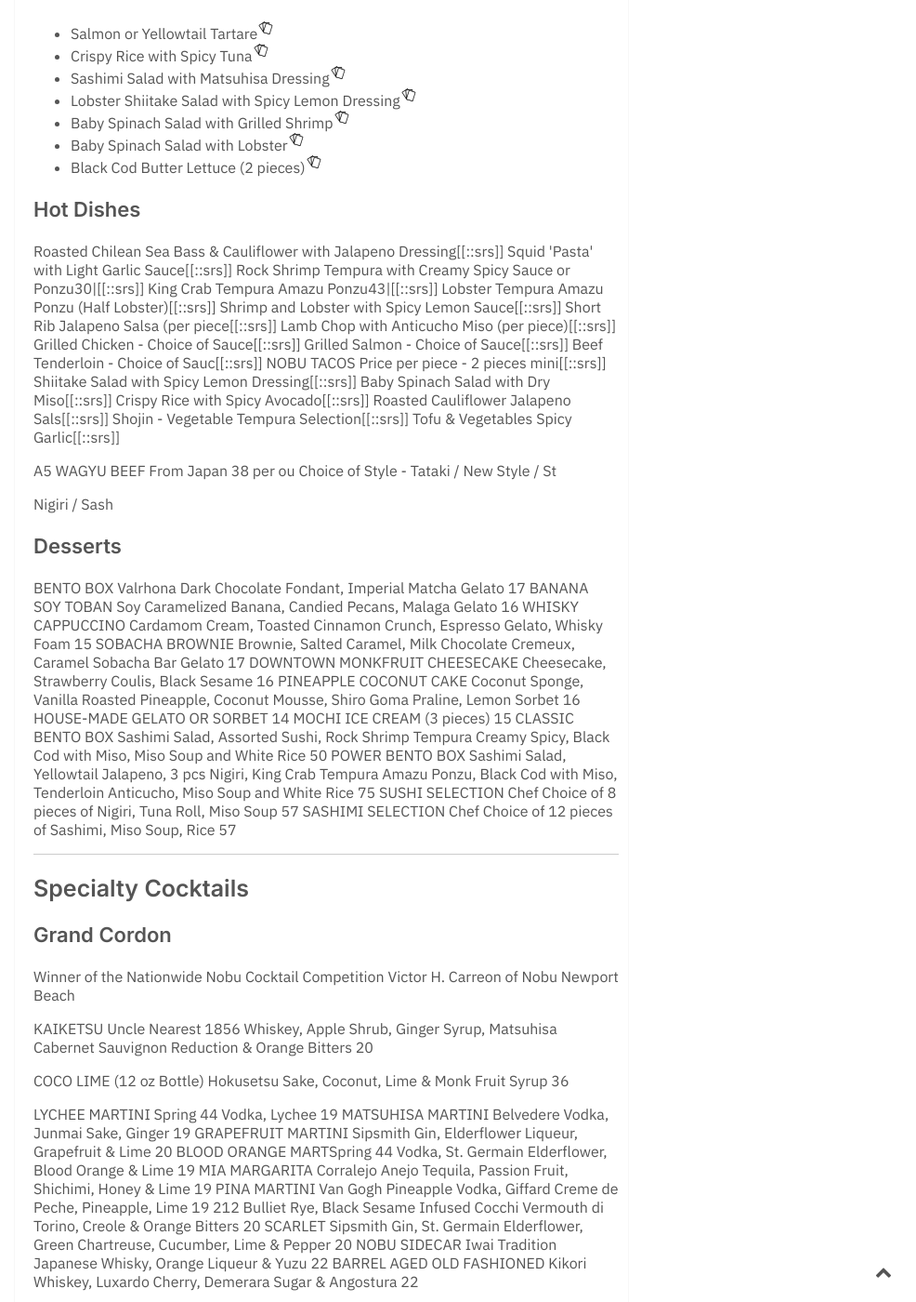
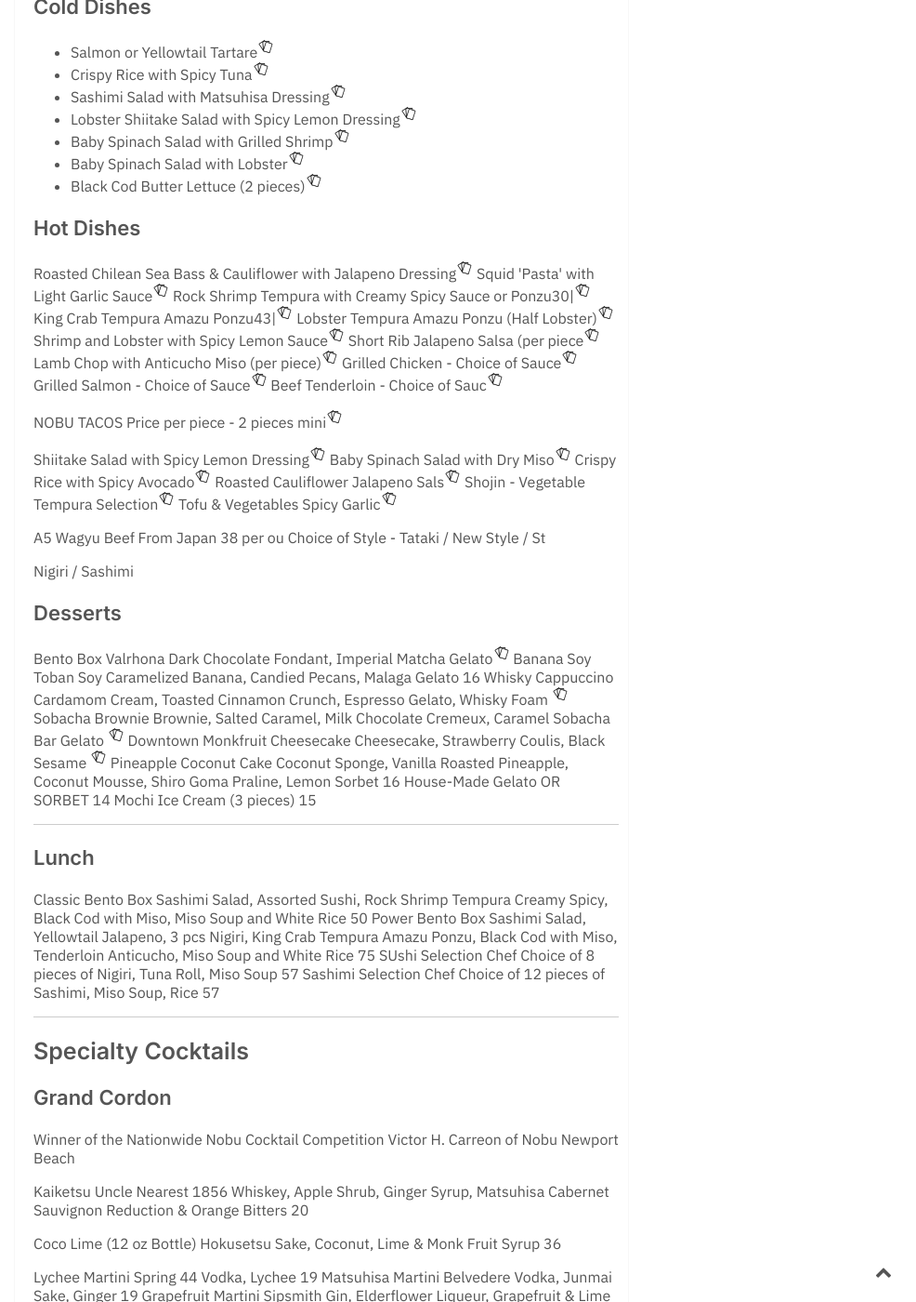
Before and after one commit to yeungndev/flashcard, a Jekyll site: the page built from _notes/menu-description.md, in a window 1280 px wide and 1400 px high, scrolled down 1151 px. Shown: the whole window at 93% size, without its empty margins (294-1280 px from the left). Built offline with Jekyll 4.4.1, drawn with Linux system fonts in a browser that asks for light colours; some of the changed text lies outside the part shown.

Commit message:
updating menu description. changing upper case text to titlecase

```diff
--- a/_notes/menu-description.md
+++ b/_notes/menu-description.md
@@ -7,6 +7,7 @@ title: menu description
   - [Cold Dishes](#cold-dishes)
   - [Hot Dishes](#hot-dishes)
   - [Desserts](#desserts)
+  - [Lunch](#lunch)
 - [Specialty Cocktails](#specialty-cocktails)
   - [Grand Cordon](#grand-cordon)
 - [Wines by the Glass](#wines-by-the-glass)
@@ -58,44 +59,50 @@ title: menu description
 
 ### Hot Dishes
 
-Roasted Chilean Sea Bass & Cauliflower with Jalapeno Dressing[[::srs]]
-Squid 'Pasta' with Light Garlic Sauce[[::srs]]
-Rock Shrimp Tempura with Creamy Spicy Sauce or Ponzu30|[[::srs]]
-King Crab Tempura Amazu Ponzu43|[[::srs]]
-Lobster Tempura Amazu Ponzu (Half Lobster)[[::srs]]
-Shrimp and Lobster with Spicy Lemon Sauce[[::srs]]
-Short Rib Jalapeno Salsa (per piece[[::srs]]
-Lamb Chop with Anticucho Miso (per piece)[[::srs]]
-Grilled Chicken - Choice of Sauce[[::srs]]
-Grilled Salmon - Choice of Sauce[[::srs]]
-Beef Tenderloin - Choice of Sauc[[::srs]]
+Roasted Chilean Sea Bass & Cauliflower with Jalapeno Dressing[[garlic, onion::srs]]
+Squid 'Pasta' with Light Garlic Sauce[[soy, gluten, mushrooms, sesame, alcohol::srs]]
+Rock Shrimp Tempura with Creamy Spicy Sauce or Ponzu30|[[soy, gluten, shellfish, garlic, mushrooms::srs]]
+King Crab Tempura Amazu Ponzu43|[[soy, gluten, shellfish, mushroom (honey truffle aioli only)::srs]]
+Lobster Tempura Amazu Ponzu (Half Lobster)[[soy, gluten, shellfish, onion, garlic, (creamy spicy sauce only)::srs]]
+Shrimp and Lobster with Spicy Lemon Sauce[[soy, gluten, garlic, onion, mushroom, shellfish::srs]]
+Short Rib Jalapeno Salsa (per piece[[soy, onion, alcohol, garlic, gluten::srs]]
+Lamb Chop with Anticucho Miso (per piece)[[soy, gluten, garlic, onion, alcohol::srs]]
+Grilled Chicken - Choice of Sauce[[soy, gluten, alcohol, sesame, garlic::srs]]
+Grilled Salmon - Choice of Sauce[[soy, gluten, alcohol, sesame, garlic::srs]]
+Beef Tenderloin - Choice of Sauc[[soy, gluten, alcohol, sesame, garlic::srs]]
+
 NOBU TACOS Price per piece - 2 pieces mini[[::srs]]
-Shiitake Salad with Spicy Lemon Dressing[[::srs]]
-Baby Spinach Salad with Dry Miso[[::srs]]
-Crispy Rice with Spicy Avocado[[::srs]]
-Roasted Cauliflower Jalapeno Sals[[::srs]]
-Shojin - Vegetable Tempura Selection[[::srs]]
-Tofu & Vegetables Spicy Garlic[[::srs]]
 
-A5 WAGYU BEEF From Japan 38 per ou
+Shiitake Salad with Spicy Lemon Dressing[[soy, gluten, sesame, mushrooms, garlic::srs]]
+Baby Spinach Salad with Dry Miso[[soy, dairy, mushroom, shellfish::srs]]
+Crispy Rice with Spicy Avocado[[soy, gluten, garlic, dairy, alcohol::srs]]
+Roasted Cauliflower Jalapeno Sals[[garlic, onion::srs]]
+Shojin - Vegetable Tempura Selection[[soy, gluten, seafood (in sauce), (may contain) mushroom, onion::srs]]
+Tofu & Vegetables Spicy Garlic[[soy, gluten, garlic, mushroom alcohol::srs]]
+
+A5 Wagyu Beef From Japan 38 per ou
 Choice of Style - Tataki / New Style / St
 
-Nigiri / Sash
+Nigiri / Sashimi
 
 ### Desserts
 
-BENTO BOX Valrhona Dark Chocolate Fondant, Imperial Matcha Gelato 17
-BANANA SOY TOBAN Soy Caramelized Banana, Candied Pecans, Malaga Gelato 16
-WHISKY CAPPUCCINO Cardamom Cream, Toasted Cinnamon Crunch, Espresso Gelato, Whisky Foam 15
-SOBACHA BROWNIE Brownie, Salted Caramel, Milk Chocolate Cremeux, Caramel Sobacha Bar Gelato 17
-DOWNTOWN MONKFRUIT CHEESECAKE Cheesecake, Strawberry Coulis, Black Sesame 16
-PINEAPPLE COCONUT CAKE Coconut Sponge, Vanilla Roasted Pineapple, Coconut Mousse, Shiro Goma Praline, Lemon Sorbet 16
-HOUSE-MADE GELATO OR SORBET 14
-MOCHI ICE CREAM (3 pieces) 15
-CLASSIC BENTO BOX Sashimi Salad, Assorted Sushi, Rock Shrimp Tempura Creamy Spicy, Black Cod with Miso, Miso Soup and White Rice 50
-POWER BENTO BOX Sashimi Salad, Yellowtail Jalapeno, 3 pcs Nigiri, King Crab Tempura Amazu Ponzu, Black Cod with Miso, Tenderloin Anticucho, Miso Soup and White Rice 75
-SUSHI SELECTION Chef Choice of 8 pieces of Nigiri, Tuna Roll, Miso Soup 57
-SASHIMI SELECTION Chef Choice of 12 pieces of Sashimi, Miso Soup, Rice 57
+Bento Box Valrhona Dark Chocolate Fondant, Imperial Matcha Gelato[[dairy, eggs, caffeine, chocolate::srs]]
+Banana Soy Toban Soy Caramelized Banana, Candied Pecans, Malaga Gelato 16
+Whisky Cappuccino Cardamom Cream, Toasted Cinnamon Crunch, Espresso Gelato, Whisky Foam [[gluten, dairy, nuts (almonds), alcohol, eggs, geletin, caffeine::srs]]
+Sobacha Brownie Brownie, Salted Caramel, Milk Chocolate Cremeux, Caramel Sobacha Bar Gelato [[dairy, eggs, gluten, chocolate, salt::srs]]
+Downtown Monkfruit Cheesecake Cheesecake, Strawberry Coulis, Black Sesame [[dairy, sesame, fruit::srs]]
+Pineapple Coconut Cake Coconut Sponge, Vanilla Roasted Pineapple, Coconut Mousse, Shiro Goma Praline, Lemon Sorbet 16
+House-Made Gelato OR SORBET 14
+Mochi Ice Cream (3 pieces) 15
+
+---
+
+### Lunch
+Classic Bento Box Sashimi Salad, Assorted Sushi, Rock Shrimp Tempura Creamy Spicy, Black Cod with Miso, Miso Soup and White Rice 50
+Power Bento Box Sashimi Salad, Yellowtail Jalapeno, 3 pcs Nigiri, King Crab Tempura Amazu Ponzu, Black Cod with Miso, Tenderloin Anticucho, Miso Soup and White Rice 75
+SUshi Selection Chef Choice of 8 pieces of Nigiri, Tuna Roll, Miso Soup 57
+Sashimi Selection Chef Choice of 12 pieces of Sashimi, Miso Soup, Rice 57
 
 ---
 
@@ -105,20 +112,20 @@ SASHIMI SELECTION Chef Choice of 12 pieces of Sashimi, Miso Soup, Rice 57
 Winner of the Nationwide Nobu Cocktail Competition
 Victor H. Carreon of Nobu Newport Beach
 
-KAIKETSU Uncle Nearest 1856 Whiskey, Apple Shrub, Ginger Syrup, Matsuhisa Cabernet Sauvignon Reduction & Orange Bitters 20
+Kaiketsu Uncle Nearest 1856 Whiskey, Apple Shrub, Ginger Syrup, Matsuhisa Cabernet Sauvignon Reduction & Orange Bitters 20
 
-COCO LIME (12 oz Bottle) Hokusetsu Sake, Coconut, Lime & Monk Fruit Syrup 36
+Coco Lime (12 oz Bottle) Hokusetsu Sake, Coconut, Lime & Monk Fruit Syrup 36
 
-LYCHEE MARTINI Spring 44 Vodka, Lychee 19
-MATSUHISA MARTINI Belvedere Vodka, Junmai Sake, Ginger 19
-GRAPEFRUIT MARTINI Sipsmith Gin, Elderflower Liqueur, Grapefruit & Lime 20
-BLOOD ORANGE MARTSpring 44 Vodka, St. Germain Elderflower, Blood Orange & Lime 19
-MIA MARGARITA Corralejo Anejo Tequila, Passion Fruit, Shichimi, Honey & Lime 19
-PINA MARTINI Van Gogh Pineapple Vodka, Giffard Creme de Peche, Pineapple, Lime 19
+Lychee Martini Spring 44 Vodka, Lychee 19
+Matsuhisa Martini Belvedere Vodka, Junmai Sake, Ginger 19
+Grapefruit Martini Sipsmith Gin, Elderflower Liqueur, Grapefruit & Lime 20
+Blood Orange Martini Spring 44 Vodka, St. Germain Elderflower, Blood Orange & Lime 19
+Mia Margarita Corralejo Anejo Tequila, Passion Fruit, Shichimi, Honey & Lime 19
+Pina Martini Van Gogh Pineapple Vodka, Giffard Creme de Peche, Pineapple, Lime 19
 212 Bulliet Rye, Black Sesame Infused Cocchi Vermouth di Torino, Creole & Orange Bitters 20
-SCARLET Sipsmith Gin, St. Germain Elderflower, Green Chartreuse, Cucumber, Lime & Pepper 20
-NOBU SIDECAR Iwai Tradition Japanese Whisky, Orange Liqueur & Yuzu 22
-BARREL AGED OLD FASHIONED Kikori Whiskey, Luxardo Cherry, Demerara Sugar & Angostura 22
+Scarlet Sipsmith Gin, St. Germain Elderflower, Green Chartreuse, Cucumber, Lime & Pepper 20
+Nobu Sidecar Iwai Tradition Japanese Whisky, Orange Liqueur & Yuzu 22
+Barrel Aged Old Fashioned Kikori Whiskey, Luxardo Cherry, Demerara Sugar & Angostura 22
 
 ---
 
@@ -158,19 +165,19 @@ Nobu Matsuhisa, Cabernet Sauvignon, Sonoma, California 17 23
 
 Exclusively Imported for Nobu Worldwide
 
-GINJO NIGORI Unfiltered, dry and creamy
-JUNMAI Medium bodied with rich notes and a creamy finish
-HONJOZO ONIGOROSHI "DEVIL KILLER" Light-bodied, crisp and dry with a spicy finish
-DAIGINJO "BLACK LABEL THE ORIGINAL" Medium-bodied, light and crisp with a nutty character
-NOBU JUNMAI GINJO 71 Medium-bodied, fruit forward with a bright finish
-HONJOZO ONGAKUSHI KOSHU "MUSIC SAKE" Aged to classical music; full-bodied and rich with earthy flavors
-NOBU JUNMAI DAIGINJO "THE SAKE" Medium-bodied, clean and complex with floral notes
-NOBU DAIGINJO TK40 "THE PREMIUM SAKE" Medium-bodied, delicate and creamy
-NOBU DAIGINJO YK35 Medium-bodied, rare, luxurious, silky and smooth
-YK-35 "ENSHINBUNRI" The rice grain, Yamada Nishiki, is polished down to 35% of its original size and is then extracted through a centrifugal process to bring out delicate fragrances of Melons, Grapefruits and White Flowers.Bottle 24 oz 700
-JUNMAI DAIGINJO TK40 GENSHU ENSHINBUNRI 'HIKARI' The rare hybrid rice grain, Koshitanrei, is polished to 40% of its original size to produce this premium sake. Elegant floral flavors of Orange Blossom, Elderflower, and White Tea are found in this powerful Genshu, or undiluted sake. Bottle 24 oz 670
-YK-35 SHIZUKU The most sought-after rice grain, Yamada Nishiki, is polished to 35% of its original size to produce this premium sake. The sake is extracted through a slow drip process that highlights delicate flavors of Lychee, Honeydew, and Pear. Fruit forward and amazingly smooBottle 24 oz 400
-DAIGINJO YK35 SHIZUKU JUKUSEI KOSHU This is the YK35 Shizuku, aged for three years. The aging process has added structure to the delicate Nashi Pear flavor becoming highly complex with a deep richness not found in young sake. This is made in extremely limited quantities. Bottle 60 oz 2,500
+Ginjo Nigori Unfiltered, dry and creamy
+Junmai Medium bodied with rich notes and a creamy finish
+Honjozo Onigoroshi "Devil Killer" Light-bodied, crisp and dry with a spicy finish
+Daiginjo "Black Label The Original" Medium-bodied, light and crisp with a nutty character
+Nobu Junmai Ginjo 71 Medium-bodied, fruit forward with a bright finish
+Honjozo Ongakushi Koshu "Music Sake" Aged to classical music; full-bodied and rich with earthy flavors
+Nobu Junmai Daiginjo "The Sake" Medium-bodied, clean and complex with floral notes
+Nobu Daiginjo Tk40 "The Premium Sake" Medium-bodied, delicate and creamy
+Nobu Daiginjo YK35 Medium-bodied, rare, luxurious, silky and smooth
+YK-35 "Enshinbunri" The rice grain, Yamada Nishiki, is polished down to 35% of its original size and is then extracted through a centrifugal process to bring out delicate fragrances of Melons, Grapefruits and White Flowers.Bottle 24 oz 700
+Junmai Daiginjo Tk40 Genshu Enshinbunri 'Hikari' The rare hybrid rice grain, Koshitanrei, is polished to 40% of its original size to produce this premium sake. Elegant floral flavors of Orange Blossom, Elderflower, and White Tea are found in this powerful Genshu, or undiluted sake. Bottle 24 oz 670
+YK-35 Shizuku The most sought-after rice grain, Yamada Nishiki, is polished to 35% of its original size to produce this premium sake. The sake is extracted through a slow drip process that highlights delicate flavors of Lychee, Honeydew, and Pear. Fruit forward and amazingly smooBottle 24 oz 400
+Daiginjo YK35 Shizuku Jukusei Koshu This is the YK35 Shizuku, aged for three years. The aging process has added structure to the delicate Nashi Pear flavor becoming highly complex with a deep richness not found in young sake. This is made in extremely limited quantities. Bottle 60 oz 2,500
 
 ---
 
```
Also changed, not shown: _notes/soy-dairy-mushroom-shellfish-srs.md (deleted, +0 -1 lines), _notes/soy-gluten-garlic-alcohol-srs.md (deleted, +0 -1 lines), _notes/soy-gluten-garlic-onions-srs.md (deleted, +0 -1 lines).
